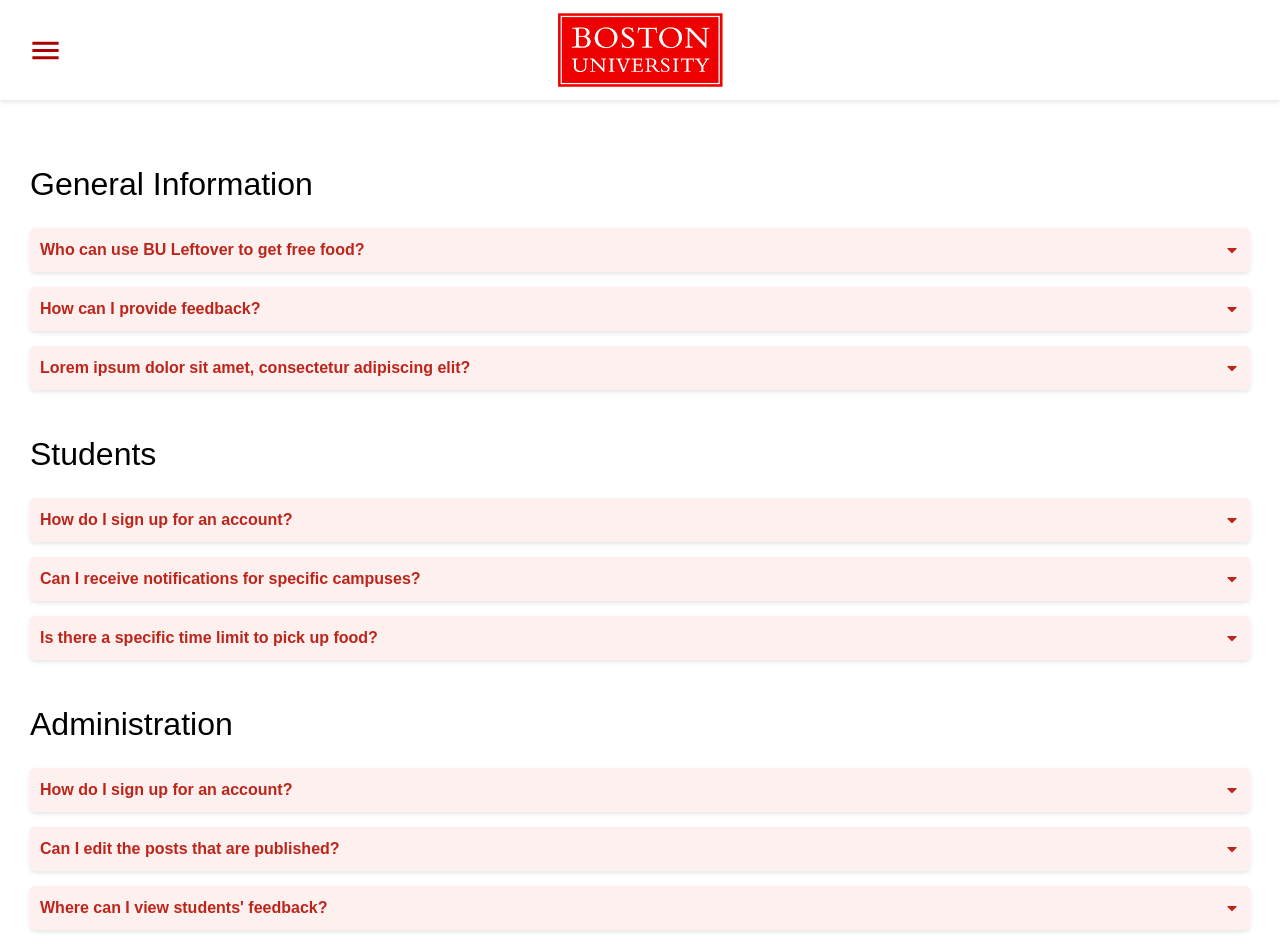
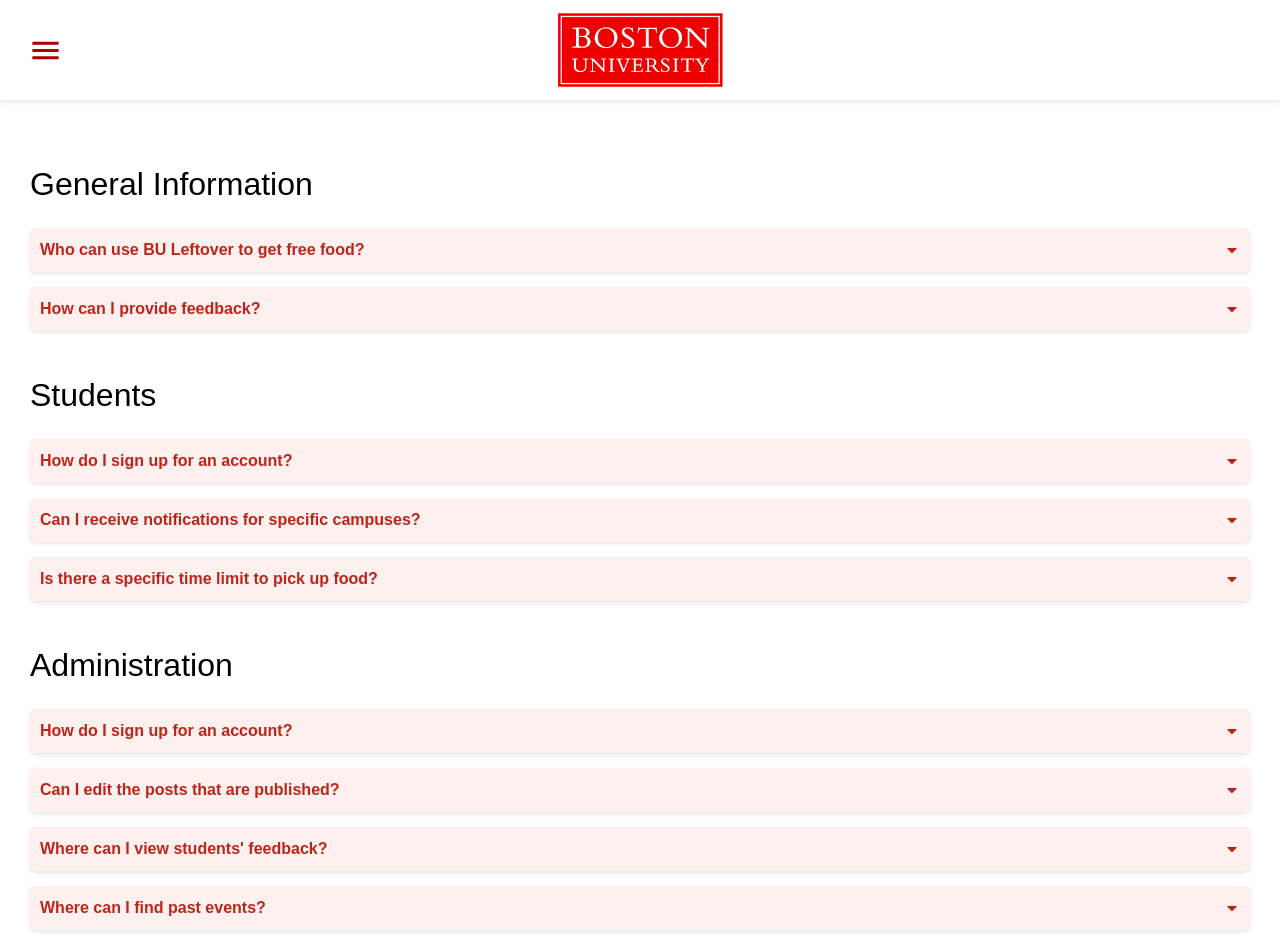
Before and after one commit to BU-Spark/se-bu-catering-leftovers, a Next.js app: page /faq in a window 1280 px wide. Shown: the top 952 px of the page. Built offline with nearby package versions, Linux system fonts and the light colour scheme; no server answers.

Commit message:
Updated terms and condition, and faq

```diff
--- a/src/app/faq/page.tsx
+++ b/src/app/faq/page.tsx
@@ -124,11 +124,7 @@
                 },
                 {
                     question: "How can I provide feedback?",
-                    answer: "You can provide feedback through the feedback section on the app."
-                },
-                {
-                    question: "Lorem ipsum dolor sit amet, consectetur adipiscing elit?",
-                    answer: "Ut enim ad minim veniam, quis nostrud exercitation ullamco laboris nisi ut aliquip ex ea commodo consequat."
+                    answer: "You can provide feedback on food pick up process under events section."
                 },
             ]
         },
@@ -158,11 +154,15 @@
                 },
                 {
                     question: "Can I edit the posts that are published?",
-                    answer: "Duis aute irure dolor in reprehenderit in voluptate velit esse cillum dolore eu fugiat nulla pariatur. "
+                    answer: "Yes, you can edit posts by first click on your event, then click on the red pen located on the top left of the page."
                 },
                 {
                     question: "Where can I view students' feedback?",
-                    answer: "Excepteur sint occaecat cupidatat non proident, sunt in culpa qui officia deserunt mollit anim id est laborum."
+                    answer: "You can view students' feeback at the end of the event details."
+                },
+                {
+                    question: "Where can I find past events?",
+                    answer: "You can view past events under your account tab."
                 },
             ]
         }
--- a/src/app/terms/page.tsx
+++ b/src/app/terms/page.tsx
@@ -180,16 +180,16 @@
       items: [
         {
           question: "Food Pickup Policy",
-          answer: "Details about the food pickup policy...",
+          answer: "You will need to arrive within the time remaining and bring your own containers in order to pick up food",
         },
         {
           question: "BU Legal Policy",
-          answer: "Details about the BU legal policy...",
+          answer: "Please Read Through Terms and Conditions before agreeing",
         },
         {
           question: "Allergen Policy",
           answer:
-            "By opting to receive free food, I acknowledge the possibility of encountering food items to which I may be allergic. I understand this risk and agree to this term, along with waiving any liability related to food allergies or health issues that may arise from consuming the provided food.",
+            "If you have food allergies or dietary restrictions, it is recommended that you do not participate in this program. There will not be personnel available to address questions related to dietary restrictions, ingredients, or food allergies.",
         },
       ],
     },
--- a/src/components/faq.js
+++ b/src/components/faq.js
@@ -41,11 +41,11 @@
     const faqs = [
         {
             question: "Who can use BU Leftover to get free food?",
-            answer: "Lorem ipsum dolor sit amet, consectetur adipiscing elit."
+            answer: "All current BU students and staff"
         },
         {
-            question: "How can I provide feedback?",
-            answer: "Lorem ipsum dolor sit amet, consectetur adipiscing elit."
+            question: "How can I provide feedback regarding the food pick up process?",
+            answer: "You can provide feedback to help us imporve the food pick up process"
         },
     ];
 
```
